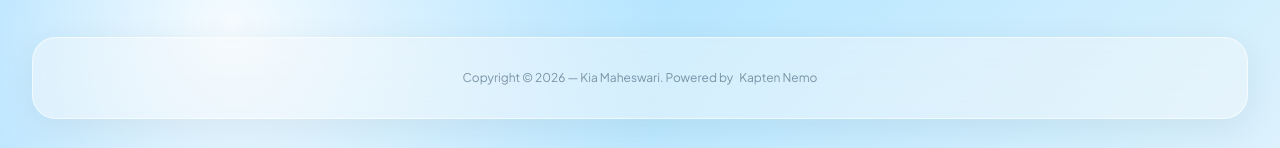
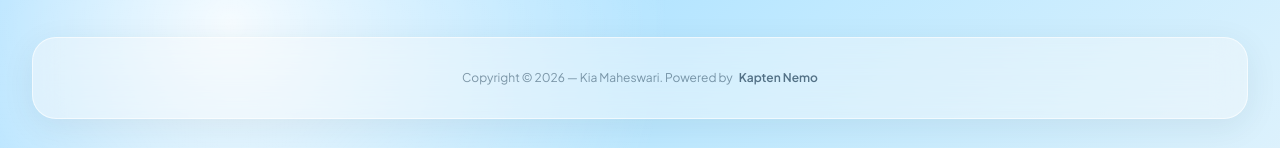
Before and after one commit to 8XPLOIT/kia, a React (Vite) app: page / in a window 1280 px wide. Shown: the part 4040-4188 px from the top of the page. Built offline with nearby package versions, Linux system fonts and the light colour scheme.

Commit message:
Updated Footer.tsx

```diff
--- a/src/components/Footer.tsx
+++ b/src/components/Footer.tsx
@@ -6,7 +6,12 @@ export function Footer() {
   <div className="max-w-7xl mx-auto">
     <div className="glass-card p-6 sm:p-8 rounded-3xl text-center">
       <p className="font-body text-xs text-nusantara-deep/50 flex items-center justify-center gap-1.5">
-        Copyright © 2026 — Kia Maheswari. Powered by <a href="https://8xploit.github.io/cv" target="_blank" rel="noopener noreferrer">Kapten Nemo</a>
+        Copyright © 2026 — Kia Maheswari. Powered by
+        <a href="https://8xploit.github.io/cv"
+          target="_blank"
+          rel="noopener noreferrer"
+          className="font-semibold text-nusantara-deep/70 hover:text-nusantara-deep transition-colors cursor-pointer">Kapten Nemo
+        </a>
       </p>
     </div>
   </div>
```
